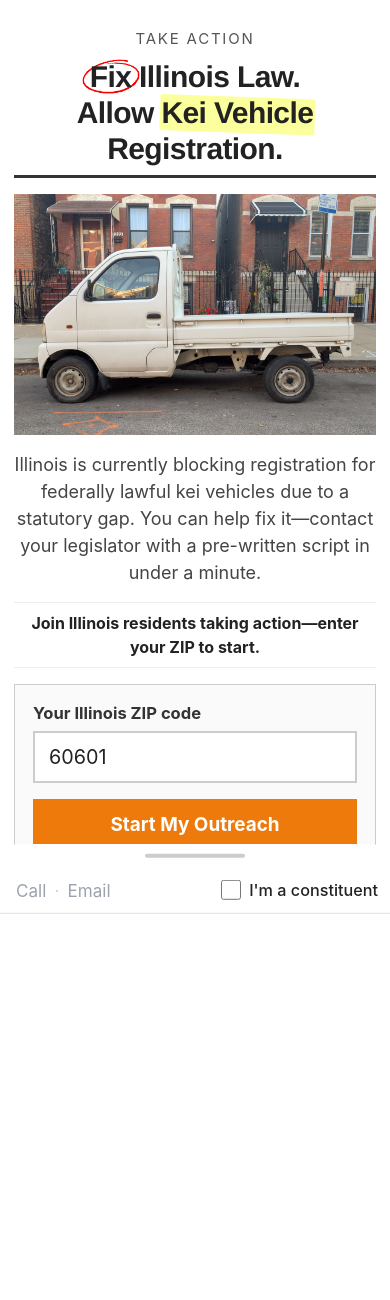
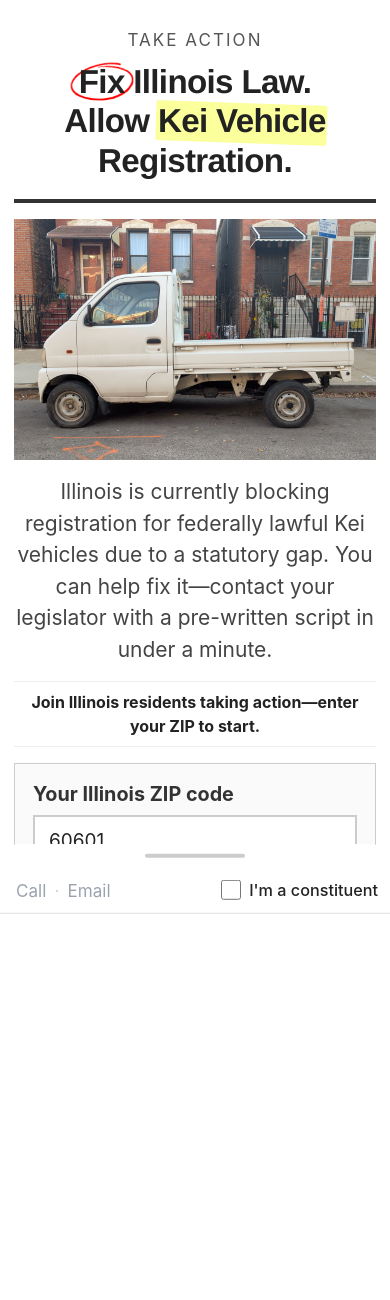
Before and after one commit to tyler-morales/ilga-graph, a FastAPI app: page /advocacy/ in a window 390 px wide. Shown: the top 1300 px of the page. Before the commit the page ends 914 px from the top, so only its background shows below. Run offline with FastAPI, Linux system fonts and the light colour scheme; data that the repository does not hold is empty; parts of the project's set-up code (start-up, migrations or seed data) failed here and were passed over; some libraries are stand-ins or nearby versions.

Commit message:
refactor(advocacy): update branding and improve mobile typography
- Updated the title in advocacy templates to use the site name variable for consistency.
- Enhanced the hero subhead to reflect the correct capitalization of "Kei" in the context of vehicle registration.
- Improved mobile typography for the hero section, ensuring better responsiveness and readability across devices.
- Adjusted CSS for hero elements to maintain visual integrity on smaller screens.

These changes enhance the user experience by ensuring accurate branding and improved text presentation on mobile devices.

```diff
--- a/src/ilga_graph/routers/advocacy.py
+++ b/src/ilga_graph/routers/advocacy.py
@@ -229,7 +229,7 @@ async def advocacy_index(
         calls_this_week = 0
     ctx: dict[str, Any] = {
         "request": request,
-        "title": "Kei Truck Freedom",
+        "title": cfg.SITE_NAME,
         "hero_headline": "Fix Illinois Law. Allow Kei Vehicle Registration.",
         "hero_headline_line1": "Fix Illinois Law.",
         "hero_headline_line1_prefix": "",
@@ -240,7 +240,7 @@ async def advocacy_index(
         "hero_headline_highlight": "Kei Vehicle",
         "hero_headline_line2_suffix": " Registration.",
         "hero_subhead": (
-            "Illinois is currently blocking registration for federally lawful kei vehicles "
+            "Illinois is currently blocking registration for federally lawful Kei vehicles "
             "due to a statutory gap. You can help fix it—contact your legislator with a "
             "pre-written script in under a minute."
         ),
@@ -677,7 +677,7 @@ async def advocacy_search(
         tpl = "_results_partial.html" if is_htmx else "index.html"
         ctx_error: dict[str, Any] = {
             "request": request,
-            "title": "Kei Truck Freedom",
+            "title": cfg.SITE_NAME,
             "hero_headline": "Fix Illinois Law. Allow Kei Vehicle Registration.",
             "hero_headline_line1": "Fix Illinois Law.",
             "hero_headline_line1_prefix": "",
@@ -688,7 +688,7 @@ async def advocacy_search(
             "hero_headline_highlight": "Kei Vehicle",
             "hero_headline_line2_suffix": " Registration.",
             "hero_subhead": (
-                "Illinois is currently blocking registration for federally lawful kei vehicles "
+                "Illinois is currently blocking registration for federally lawful Kei vehicles "
                 "due to a statutory gap. You can help fix it—contact your legislator with a "
                 "pre-written script in under a minute."
             ),
@@ -713,7 +713,7 @@ async def advocacy_search(
         tpl,
         {
             "request": request,
-            "title": "Kei Truck Freedom",
+            "title": cfg.SITE_NAME,
             "categories": CATEGORY_CHOICES,
             **results_ctx,
         },
--- a/src/ilga_graph/static/css/advocacy-form.css
+++ b/src/ilga_graph/static/css/advocacy-form.css
@@ -1,7 +1,8 @@
 /* ── Form ── */
 /* ── Advocacy Hero (hardball: bold sans, poster layout, high-contrast CTA) ── */
 .advocacy-hero {
-  --hero-highlight-delay: 0.5s; /* Stagger: sharpie fades in first, then highlight animates */
+  --hero-highlight-delay: 0.5s;
+  /* Stagger: sharpie fades in first, then highlight animates */
   background: #fff;
   color: #222;
   padding: 24px 0 32px;
@@ -30,9 +31,16 @@
   font-weight: 700;
   letter-spacing: -0.02em;
   margin: 0 0 12px;
-  padding-bottom: 8px;
-  border-bottom: 3px solid #333;
+  padding-bottom: 18px;
+  border-bottom: 4px solid #333;
   line-height: 1.2;
+}
+
+/* Desktop: scale headline to fill width; cap keeps two lines (no wrap on line 2) */
+@media (min-width: 769px) {
+  .hero-headline {
+    font-size: clamp(2.5rem, 5.5vw, 4.25rem);
+  }
 }
 
 /* Sharpie circle around "Fix" in hero line 1 */
@@ -46,6 +54,7 @@
   from {
     opacity: 0;
   }
+
   to {
     opacity: 1;
   }
@@ -106,7 +115,8 @@
   height: 1.2em;
   background: rgb(246 255 37 / 45%);
   transform-origin: left center;
-  transform: rotate(2deg) scaleX(0); /* Initial state so bar is hidden during animation-delay */
+  transform: rotate(2deg) scaleX(0);
+  /* Initial state so bar is hidden during animation-delay */
   border-radius: 2px;
   z-index: -1;
   animation: hero-mark-reveal 0.55s ease-out var(--hero-highlight-delay, 0.5s) forwards;
@@ -117,7 +127,8 @@
   height: 0.7em;
   bottom: 0.02em;
   background: rgba(255, 235, 120, 0.55);
-  transform: scaleX(0); /* Initial state so bar is hidden during animation-delay */
+  transform: scaleX(0);
+  /* Initial state so bar is hidden during animation-delay */
   animation-name: hero-mark-reveal-highlight;
   animation-delay: var(--hero-highlight-delay, 0.5s);
   border-radius: 2px;
@@ -906,20 +917,40 @@
     padding: 16px 0 24px;
   }
 
+  /* Keep headline to max 3 lines on small screens */
   .hero-headline {
-    font-size: 1.75rem;
+    font-size: clamp(2rem, 5.5vw, 3rem);
   }
 
   .hero-eyebrow {
-    font-size: 0.875rem;
+    font-size: 1rem;
   }
 
   .hero-subhead {
-    font-size: 1.0625rem;
+    font-size: 1.25rem;
+    line-height: 1.5;
   }
 
   .hero-form {
     padding: 16px 18px;
+  }
+
+  .hero-form label {
+    font-size: 1.05em;
+  }
+
+  .hero-form input[type="text"],
+  .hero-form select {
+    font-size: 1.125rem;
+  }
+
+  .hero-trust-badges {
+    font-size: 0.95em;
+  }
+
+  .hero-meta,
+  .hero-meta-line {
+    font-size: 1.0625rem;
   }
 
   .hero-form-row {
@@ -933,7 +964,7 @@
 
   .hero-field-btn button {
     width: 100%;
-    font-size: 1.05em;
+    font-size: 1.15em;
     padding: 10px 24px;
     min-height: 2.75rem;
   }
@@ -1035,7 +1066,7 @@
 
   .outreach-btn {
     min-height: 2.75rem;
-    font-size: 0.95em;
+    font-size: 1.0625rem;
     padding: 12px 14px;
   }
 
@@ -1054,14 +1085,15 @@
     max-width: 100%;
   }
 
+  /* Headline: max 3 lines on phone */
   .hero-headline {
-    font-size: 1.875rem;
+    font-size: clamp(1.75rem, 8.5vw, 2.75rem);
     width: 100%;
     line-height: 1.2;
   }
 
   .hero-eyebrow {
-    font-size: 0.9375rem;
+    font-size: 1.0625rem;
   }
 
   .hero-image {
@@ -1070,22 +1102,27 @@
   }
 
   .hero-subhead {
-    font-size: 1.125rem;
+    font-size: 1.3125rem;
     line-height: 1.5;
   }
 
   .hero-form label {
-    font-size: 0.92em;
+    font-size: 1.1em;
+  }
+
+  .hero-form input[type="text"],
+  .hero-form select {
+    font-size: 1.1875rem;
   }
 
   .hero-form button {
-    font-size: 1.05em;
+    font-size: 1.15em;
     padding: 12px 24px;
     min-height: 3rem;
   }
 
   .hero-trust {
-    font-size: 0.8em;
+    font-size: 0.95em;
   }
 
   .hero-trust .trust-sep {
@@ -1097,14 +1134,19 @@
     margin: 2px 0;
   }
 
-  .hero-meta {
-    font-size: 0.95rem;
+  .hero-meta,
+  .hero-meta-line {
+    font-size: 1.0625rem;
+  }
+
+  .hero-trust-badges {
+    font-size: 1rem;
   }
 
   .outreach-btn {
     flex: 1 1 0;
     min-height: 3rem;
-    font-size: 1em;
+    font-size: 1.125rem;
     padding: 12px 16px;
   }
 
--- a/src/ilga_graph/static/css/base.css
+++ b/src/ilga_graph/static/css/base.css
@@ -807,6 +807,13 @@ ML Intelligence Dashboard
   }
 }
 
+/* 480px–570px: tighter horizontal padding so hero/content use more width (reduces side white space) */
+@media (max-width: 570px) {
+  .container {
+    padding: 16px 14px;
+  }
+}
+
 /* ── Responsive: phone ── */
 @media (max-width: 480px) {
   .container {
--- a/src/ilga_graph/templates/index.html
+++ b/src/ilga_graph/templates/index.html
@@ -1,6 +1,6 @@
 {% extends "base.html" %}
 
-{% block title %}{{ title }} — Find Your Targets{% endblock %}
+{% block title %}{{ site_name }} — Find Your Targets{% endblock %}
 
 {% block content %}
 <script>window.__ILGA_FEATURES = {{ (features or { }) | tojson }};</script>
```
Also changed, not shown: TODOS.md (+2 -1 lines), docs/reference/environment-variables.md (+1 -1 lines).
